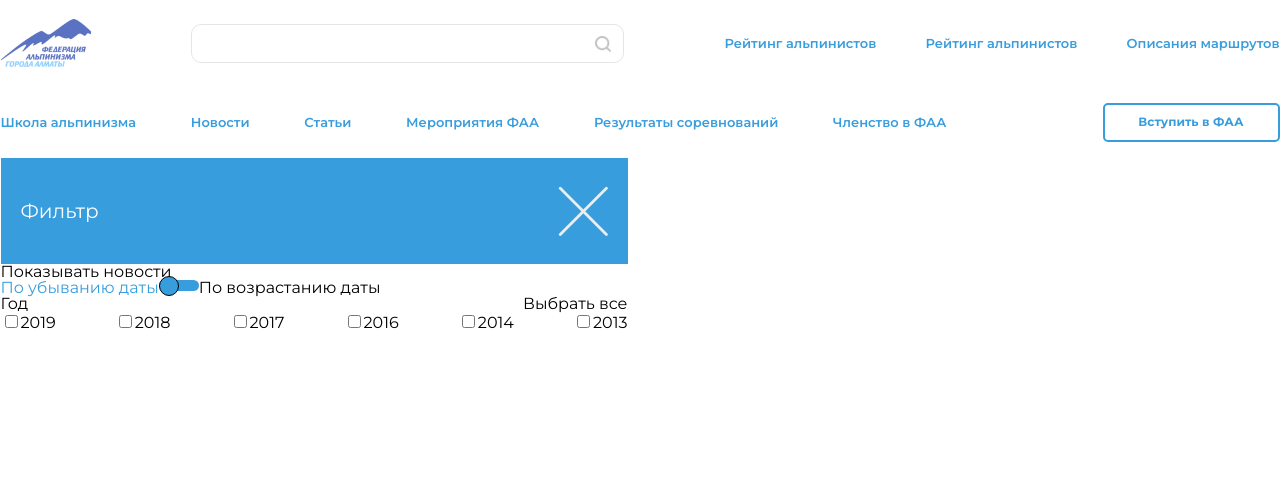
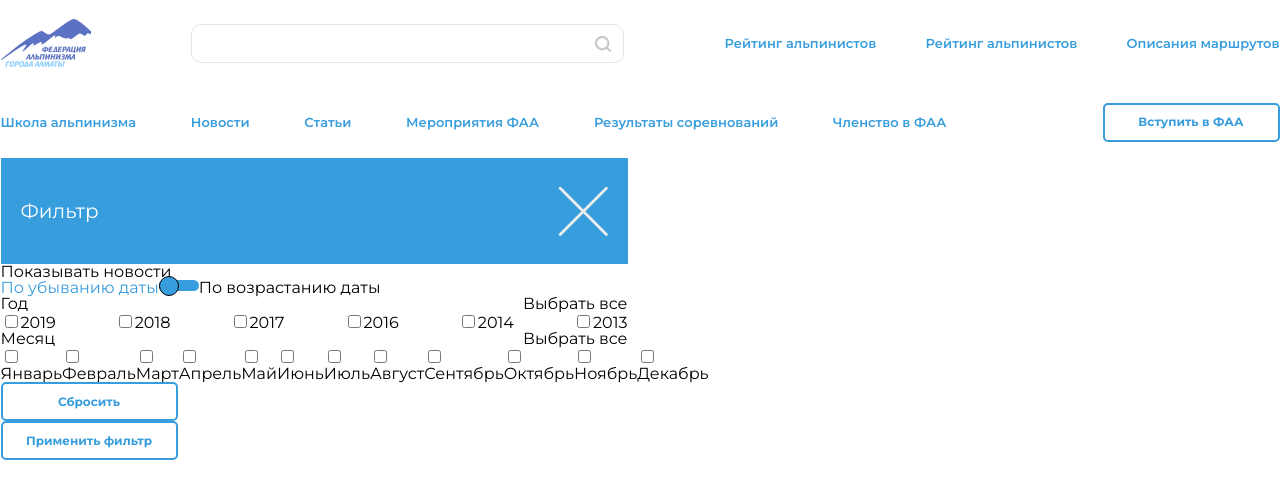
Before and after one commit to nikolaiovchinnikov/one_page_faa, a Vue app: page /news in a window 1280 px wide. Shown: the top 498 px of the page. Built offline with nearby package versions, Linux system fonts and the light colour scheme.

Commit message:
refactoring

```diff
--- a/src/components/mainComponents/myFormDate.vue
+++ b/src/components/mainComponents/myFormDate.vue
@@ -37,16 +37,42 @@
                         <p><input type="checkbox" >2013</p>
                     </div>
                 </div>
+                <div class="month_check_box">
+                    <div class="month_title">
+                        <h2>Месяц</h2>
+                        <a>Выбрать все</a>
+                    </div>
+                    <div class="month_check_box_choice">
+                        <p><input type="checkbox" >Январь</p>
+                        <p><input type="checkbox" >Февраль</p>
+                        <p><input type="checkbox" >Март</p>
+                        <p><input type="checkbox" >Апрель</p>
+                        <p><input type="checkbox" >Май</p>
+                        <p><input type="checkbox" >Июнь</p>
+                        <p><input type="checkbox" >Июль</p>
+                        <p><input type="checkbox" >Август</p>
+                        <p><input type="checkbox" >Сентябрь</p>
+                        <p><input type="checkbox" >Октябрь</p>
+                        <p><input type="checkbox" >Ноябрь</p>
+                        <p><input type="checkbox" >Декабрь</p>
+                    </div>
+                </div>
+                <div>
+                    <faa-btn :name="text.btnText.formReset"/>
+                    <faa-btn :name="text.btnText.formFilter"/>
+                </div>
             </div>
         </form>
 </template>
 
 <script>
+import {text} from "@/textGlobal/text";
 export default {
     name: "myFormDate",
     data() {
         return {
-            State: false
+            State: false,
+            text
         };
     },
     methods: {
@@ -123,4 +149,14 @@ export default {
     .age_check_box_choice
         display: flex
         justify-content: space-between
+    .month_check_box
+        display: flex
+        justify-content: space-between
+        flex-direction: column
+    .month_title
+        display: flex
+        justify-content: space-between
+    .month_check_box_choice
+        display: flex
+        justify-content: space-between
 </style>
--- a/src/components/uiComponents/button.vue
+++ b/src/components/uiComponents/button.vue
@@ -1,9 +1,10 @@
 <template>
-    <router-link
+    <router-link v-if="name.url"
     class="come-in-faa"
     :to= "{ path: `${name.url}`}" >
     {{ name.text }}
     </router-link>
+    <a v-else class="come-in-faa">{{ name.text }}</a>
     <!-- почему нельзя напиать просто  :to="name.url"     ?? -->
 </template>
 
--- a/src/textGlobal/text.js
+++ b/src/textGlobal/text.js
@@ -43,7 +43,14 @@ export  const text = {
         inFaa : {
             text:"Вступить в ФАА",
             url:"/authorization"
+        },
+        formReset : {
+            text: "Сбросить"
+        },
+        formFilter : {
+            text : "Применить фильтр"
         }
+
     },
     news : [
         {
```
